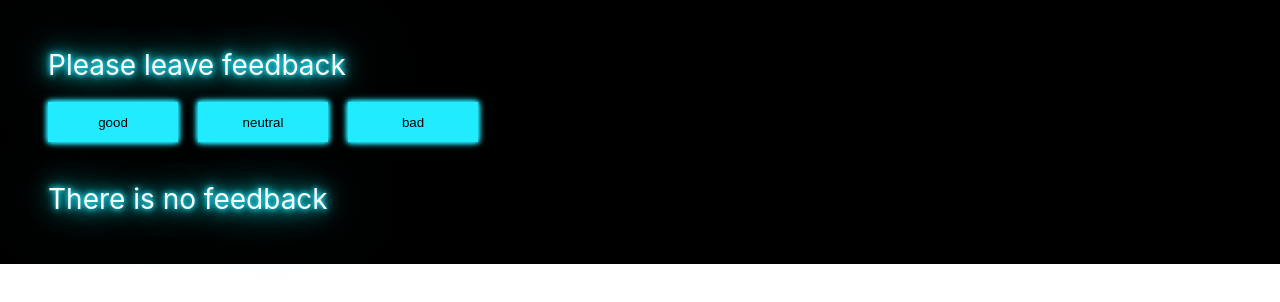
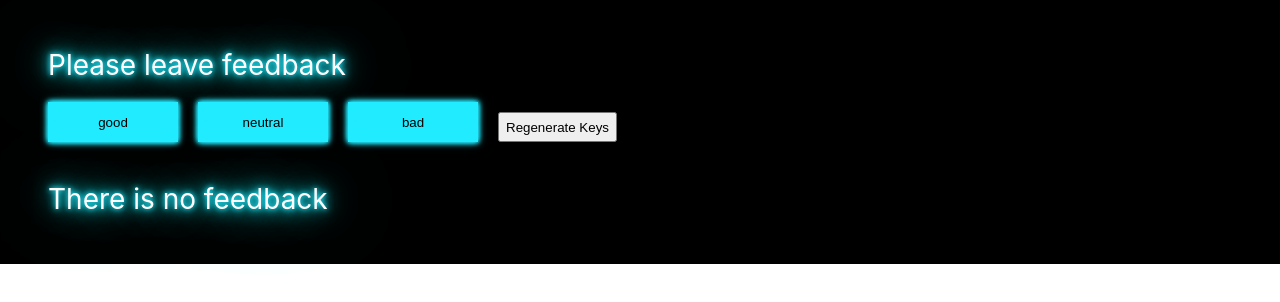
Before and after one commit to Just-me-TTA/goit-react-hw-02-feedback, a React (Create React App) app: page / in a window 1280 px wide. Shown: the top 302 px of the page. Built offline with nearby package versions, Linux system fonts and the light colour scheme.

Commit message:
Update FeedbackOptions.jsx

```diff
--- a/src/components/FeedbackOptions/FeedbackOptions.jsx
+++ b/src/components/FeedbackOptions/FeedbackOptions.jsx
@@ -1,16 +1,26 @@
-import React from 'react';
+import React, { useState } from 'react';
+import { nanoid } from 'nanoid';
 import { Button, ButtonList } from './FeedbackOptions.styled';
 
 export const FeedbackOptions = ({ options, onLeaveFeedback }) => {
+  const [keys, setKeys] = useState(options.map(() => nanoid()));
+
+  const regenerateKeys = () => {
+    setKeys(options.map(() => nanoid()));
+  };
+
   return (
     <ButtonList>
-      {options.map(option => (
-        <li key={option}>
+      {options.map((option, index) => (
+        <li key={keys[index]}>
           <Button type="button" aria-label={option} onClick={() => onLeaveFeedback(option)}>
             {option}
           </Button>
         </li>
       ))}
+      <button type="button" onClick={regenerateKeys} style={{ marginTop: '10px' }}>
+        Regenerate Keys
+      </button>
     </ButtonList>
   );
 };
```
